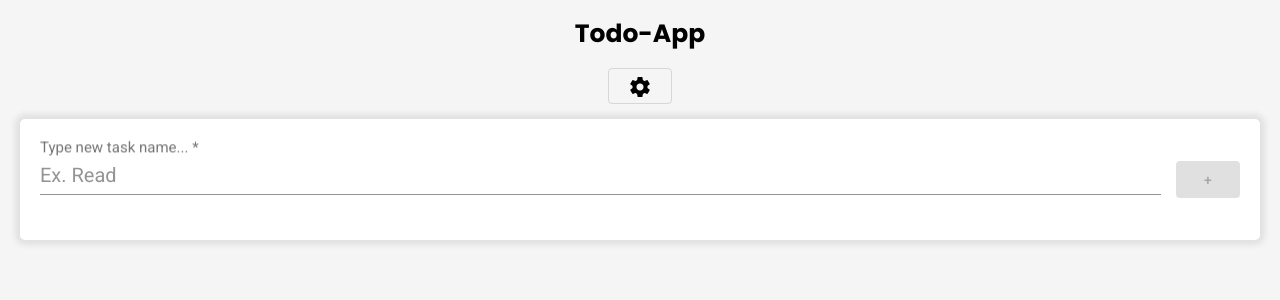
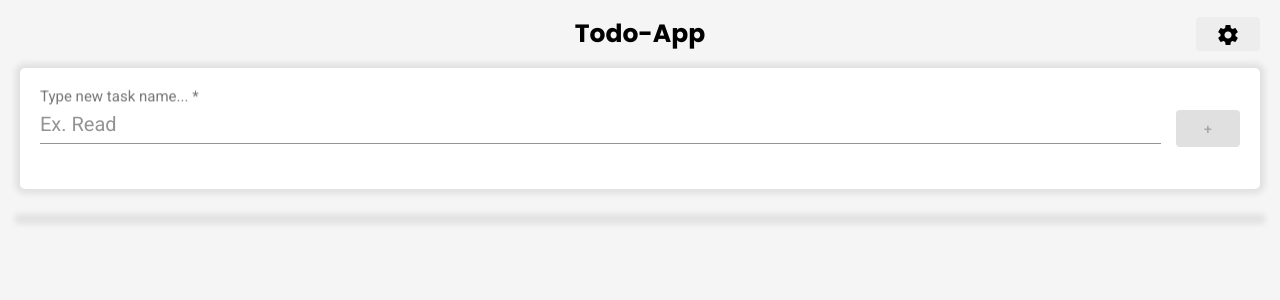
Before and after one commit to jorge933/angular-todo-app, an Angular app: page / in a window 1280 px wide. Shown: the top 300 px of the page. Built offline with nearby package versions, Linux system fonts and the light colour scheme.

Commit message:
✨ feat(app.component): settings button stylized

```diff
--- a/src/app/app.component.scss
+++ b/src/app/app.component.scss
@@ -22,12 +22,22 @@
     flex-direction: column;
     align-items: center;
     justify-content: center;
+    position: relative;
 
     h1 {
       text-align: center;
       padding: 15px 0;
       margin: 0;
       font: 700 25px "Poppins";
+    }
+
+    button {
+      border: none;
+      background-color: #d3d3d340;
+      position: absolute;
+      right: 20px;
+      margin: auto 0;
+      margin-bottom: 0 !important;
     }
   }
   form {
@@ -66,6 +76,7 @@
     padding: 0;
     margin-top: 30px;
     border-radius: 5px;
+    box-shadow: 0px 0px 6px 5px #00000015;
 
     &:has(mat-list-item) {
       padding: 5px 8px;
```
